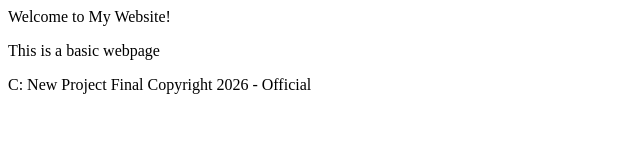
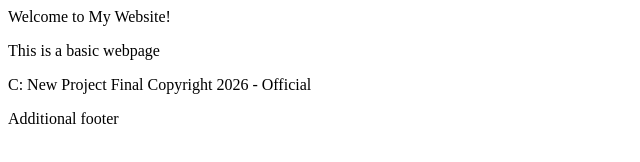
Before and after one commit to HomamZituni/version-control-simulation-HomamZituni, a plain HTML site: page index.html in a window 1280 px wide. Shown: the whole page, without its empty margins (0-640 px from the left). Drawn offline with Linux system fonts and the light colour scheme.

Commit message:
added a new footer for pull request

```diff
--- a/index.html
+++ b/index.html
@@ -10,6 +10,7 @@
 <p>This is a basic webpage</p>
 <footer>
     <p>C: New Project Final Copyright 2026 - Official</p>
+    <p>Additional footer</p>
 </footer>
 </body>
 </html>
```
